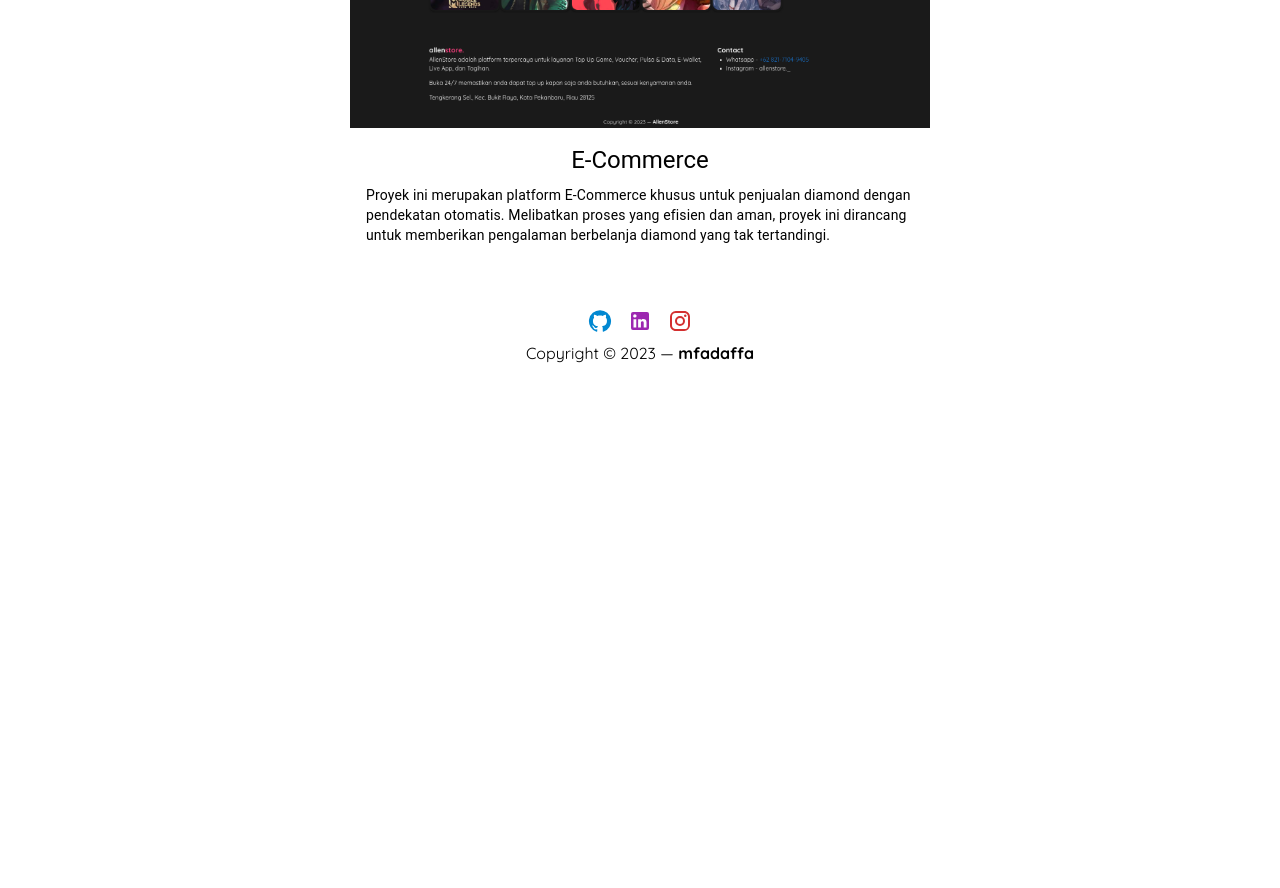
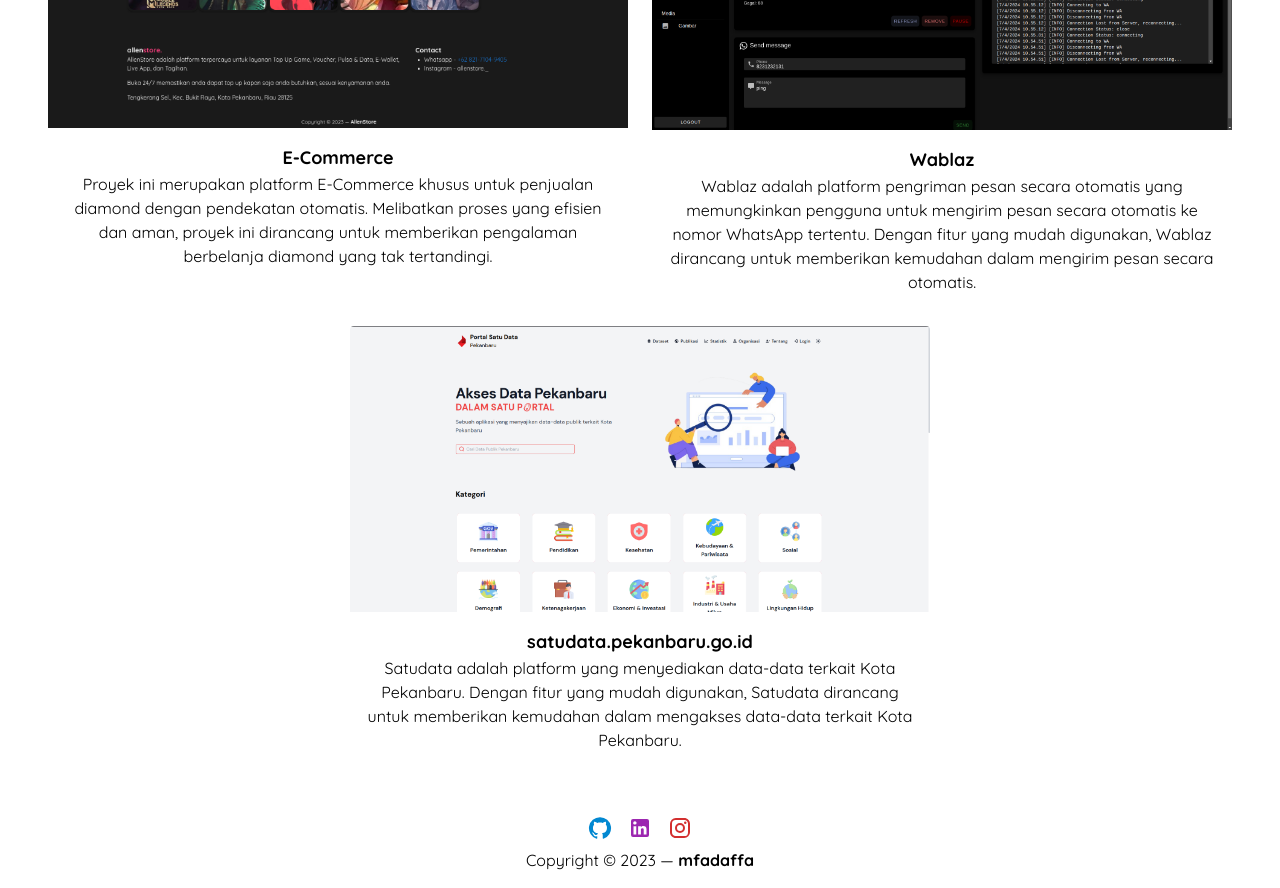
Before and after one commit to Paiiss/portofolio-next, a Next.js app: page / in a window 1280 px wide. Shown: the part 2100-2988 px from the top of the page. Before the commit the page ends 2481 px from the top, so only its background shows below. Built offline with nearby package versions, Linux system fonts and the light colour scheme; no server answers.

Commit message:
Add project cards to Home component

```diff
--- a/src/components/Home/project.tsx
+++ b/src/components/Home/project.tsx
@@ -1,6 +1,26 @@
 import { Grid, Card, CardMedia, CardContent, Typography } from '@mui/material';
 
 export default function ProjectComponent() {
+  const project = [
+    {
+      name: 'E-Commerce',
+      image: '/image/project-1.png',
+      description:
+        'Proyek ini merupakan platform E-Commerce khusus untuk penjualan diamond dengan pendekatan otomatis. Melibatkan proses yang efisien dan aman, proyek ini dirancang untuk memberikan pengalaman berbelanja diamond yang tak tertandingi.',
+    },
+    {
+      name: 'Wablaz',
+      image: '/image/project-2.png',
+      description:
+        'Wablaz adalah platform pengriman pesan secara otomatis yang memungkinkan pengguna untuk mengirim pesan secara otomatis ke nomor WhatsApp tertentu. Dengan fitur yang mudah digunakan, Wablaz dirancang untuk memberikan kemudahan dalam mengirim pesan secara otomatis.',
+    },
+    {
+      name: 'satudata.pekanbaru.go.id',
+      image: '/image/project-3.png',
+      description:
+        'Satudata adalah platform yang menyediakan data-data terkait Kota Pekanbaru. Dengan fitur yang mudah digunakan, Satudata dirancang untuk memberikan kemudahan dalam mengakses data-data terkait Kota Pekanbaru.',
+    },
+  ];
   return (
     <section id="project">
       <div className="container">
@@ -15,7 +35,7 @@ export default function ProjectComponent() {
               justifyContent="center"
               columnSpacing={{ xs: 1, sm: 2, md: 3 }}
             >
-              <Grid item md={6} xs={12}>
+              {/* <Grid item md={6} xs={12}>
                 <Card elevation={0} style={{ backgroundColor: 'transparent' }}>
                   <CardMedia
                     component="img"
@@ -44,7 +64,46 @@ export default function ProjectComponent() {
                     </Typography>
                   </CardContent>
                 </Card>
-              </Grid>
+              </Grid> */}
+              {project.map((item, index) => (
+                <Grid item md={6} xs={12} key={index}>
+                  <Card
+                    elevation={0}
+                    style={{ backgroundColor: 'transparent' }}
+                  >
+                    <CardMedia
+                      component="img"
+                      height="140"
+                      image={item.image}
+                      alt={item.name}
+                    />
+                    <CardContent>
+                      {/* <Typography
+                        gutterBottom
+                        variant="h5"
+                        component="div"
+                        className="dark:text-white text-black text-center"
+                      >
+                        {item.name}
+                      </Typography>
+                      <Typography
+                        variant="body2"
+                        className="dark:text-white text-black"
+                      >
+                        {item.description}
+                      </Typography> */}
+                      <div>
+                        <h3 className="font-bold text-lg text-center text-black dark:text-white">
+                          {item.name}
+                        </h3>
+                        <p className="text-center text-black dark:text-white">
+                          {item.description}
+                        </p>
+                      </div>
+                    </CardContent>
+                  </Card>
+                </Grid>
+              ))}
             </Grid>
           </div>
         </div>
```
Also changed, not shown: public/image/project-2.png (added), public/image/project-3.png (added).
